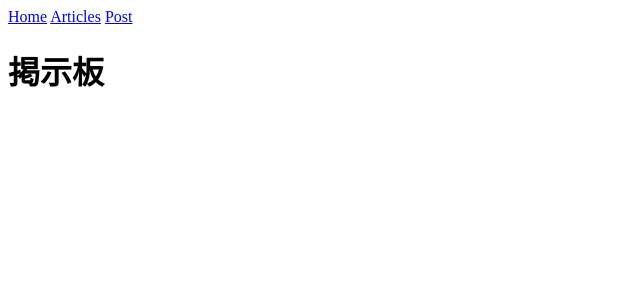
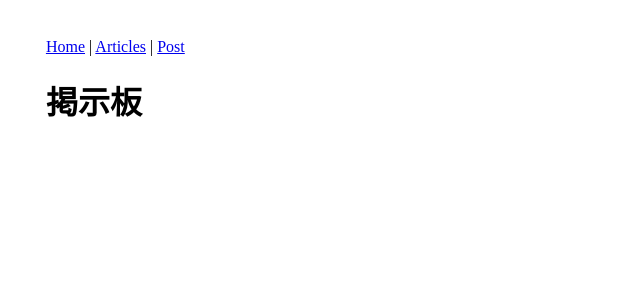
Before and after one commit to zer0-u/info-board, a SvelteKit app in the folder client-svelte/: page / in a window 1280 px wide. Shown: the top 300 px of the page, without its empty margins (0-640 px from the left). Built offline with nearby package versions, Linux system fonts and the light colour scheme.

Commit message:
全体のマージンもつけておく

```diff
--- a/client-svelte/src/routes/+layout.svelte
+++ b/client-svelte/src/routes/+layout.svelte
@@ -1,7 +1,15 @@
-<nav>
-    <a href="/">Home</a>
-    <a href="/articles">Articles</a>
-    <a href="/post">Post</a>
-</nav>
+<div class="base">
+    <nav>
+        <a href="/">Home</a> |
+        <a href="/articles">Articles</a> |
+        <a href="/post">Post</a>
+    </nav>
 
-<slot/>
+    <slot/>
+</div>
+
+<style>
+    .base {
+        margin: 3%;
+    }
+</style>
```
